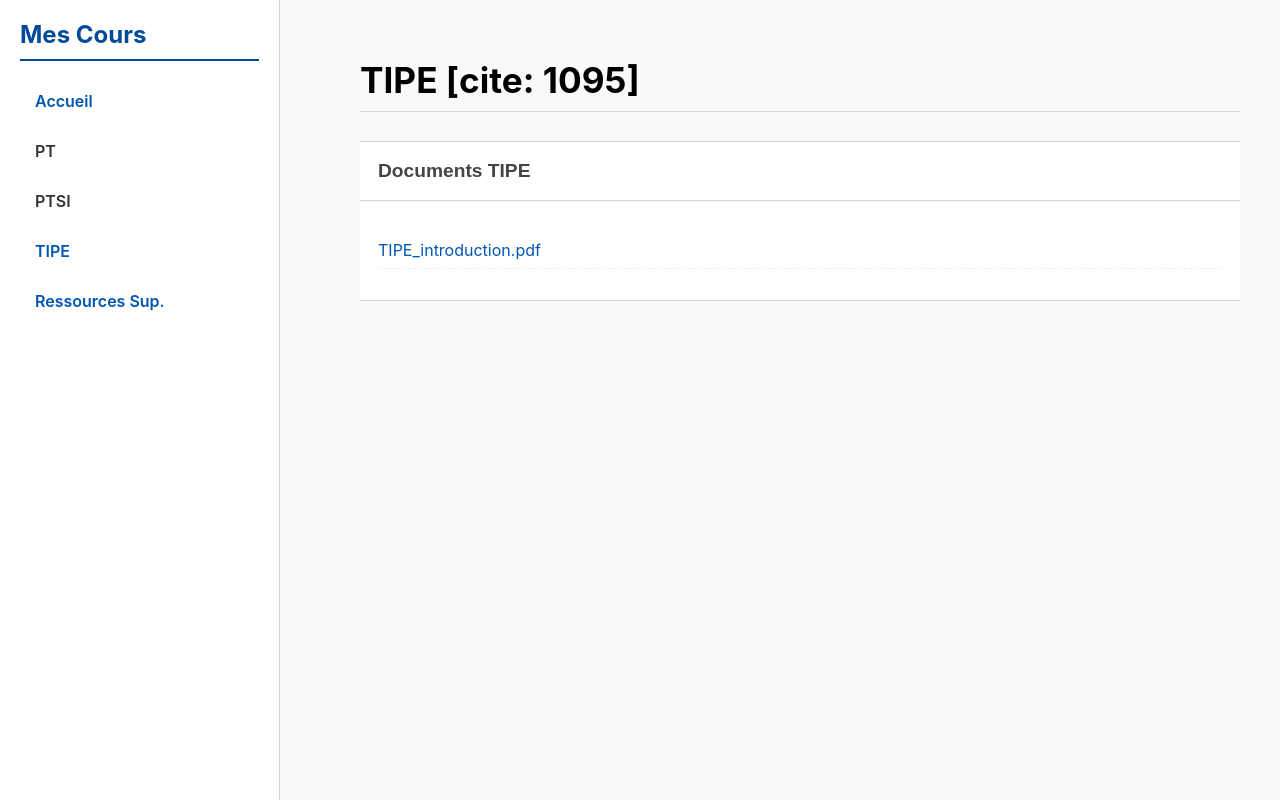
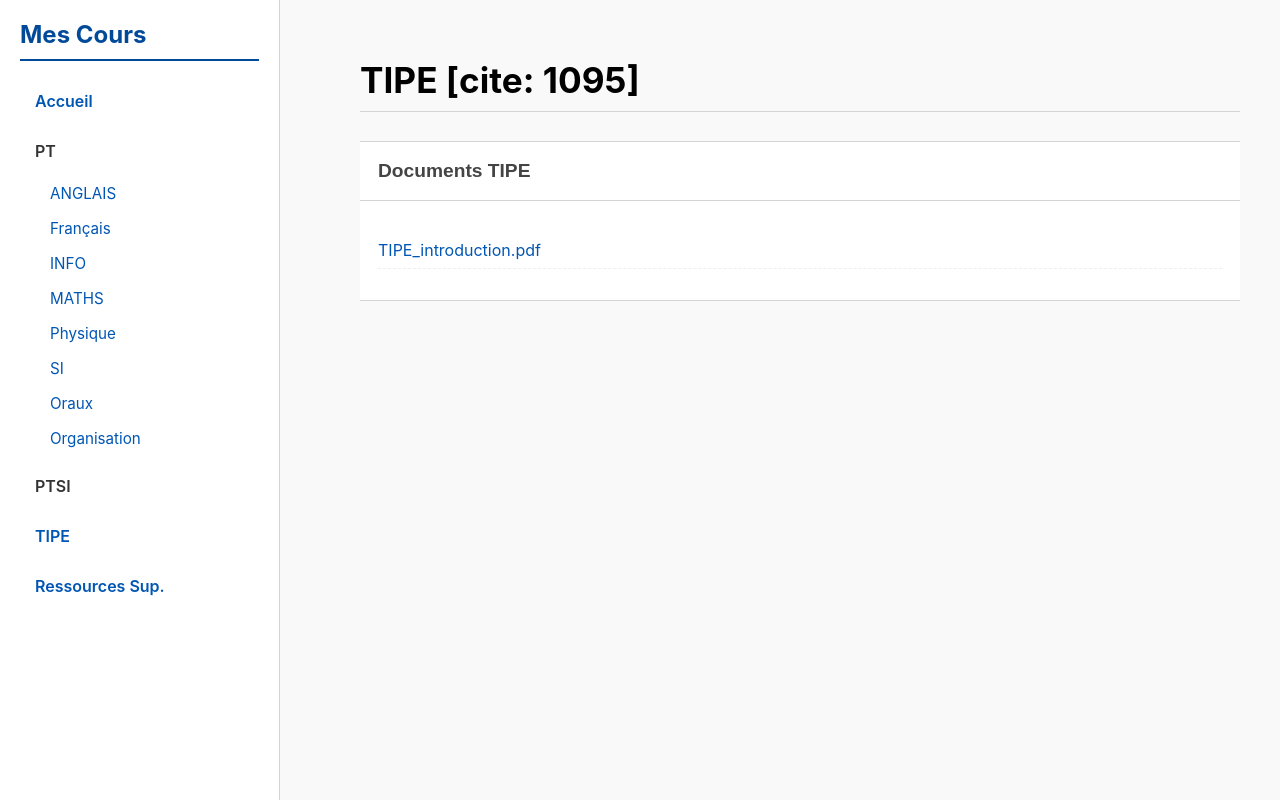
Before and after one commit to Lepataf/Lepataf.github.io, a plain HTML site: page tipe.html in a window 1280 px wide. Drawn offline with Linux system fonts and the light colour scheme.

Commit message:
Update tipe.html

```diff
--- a/tipe.html
+++ b/tipe.html
@@ -13,31 +13,34 @@
         <nav>
             <ul>
                 <li><a href="index.html">Accueil</a></li>
+
                 <li>
                     <span class="toggle">PT</span>
-                    <ul class="submenu">
-                        <li><a href="#pt-anglais">ANGLAIS</a></li>
-                        <li><a href="#pt-francais">Français</a></li>
-                        <li><a href="#pt-info">INFO</a></li>
+                    <ul class="submenu" style="display: block;">
+                        <li><a href="pt_anglais.html">ANGLAIS</a></li>
+                        <li><a href="pt_francais.html">Français</a></li>
+                        <li><a href="pt_info.html">INFO</a></li>
                         <li><a href="pt_maths.html">MATHS</a></li>
-                        <li><a href="#pt-physique">Physique</a></li>
-                        <li><a href="#pt-si">SI</a></li>
-                        <li><a href="#pt-oraux">Oraux</a></li>
-                        <li><a href="#pt-organisation">Organisation</a></li>
+                        <li><a href="pt_physique.html">Physique</a></li>
+                        <li><a href="pt_si.html">SI</a></li>
+                        <li><a href="pt_oraux.html">Oraux</a></li>
+                        <li><a href="pt_organisation.html">Organisation</a></li>
                     </ul>
                 </li>
+
                 <li>
                     <span class="toggle">PTSI</span>
                     <ul class="submenu">
-                        <li><a href="#ptsi-anglais">Anglais</a></li>
-                        <li><a href="#ptsi-info">Info</a></li>
-                        <li><a href="#ptsi-maths">Maths</a></li>
-                        <li><a href="#ptsi-physique">Physique</a></li>
-                        <li><a href="#ptsi-sii">SII</a></li>
+                        <li><a href="ptsi_anglais.html">Anglais</a></li>
+                        <li><a href="ptsi_info.html">Info</a></li>
+                        <li><a href="ptsi_maths.html">Maths</a></li>
+                        <li><a href="ptsi_physique.html">Physique</a></li>
+                        <li><a href="ptsi_sii.html">SII</a></li>
                     </ul>
                 </li>
+
                 <li><a href="tipe.html">TIPE</a></li>
-                <li><a href="#ressources">Ressources Sup.</a></li>
+                <li><a href="ressources.html">Ressources Sup.</a></li>
             </ul>
         </nav>
     </aside>
```
